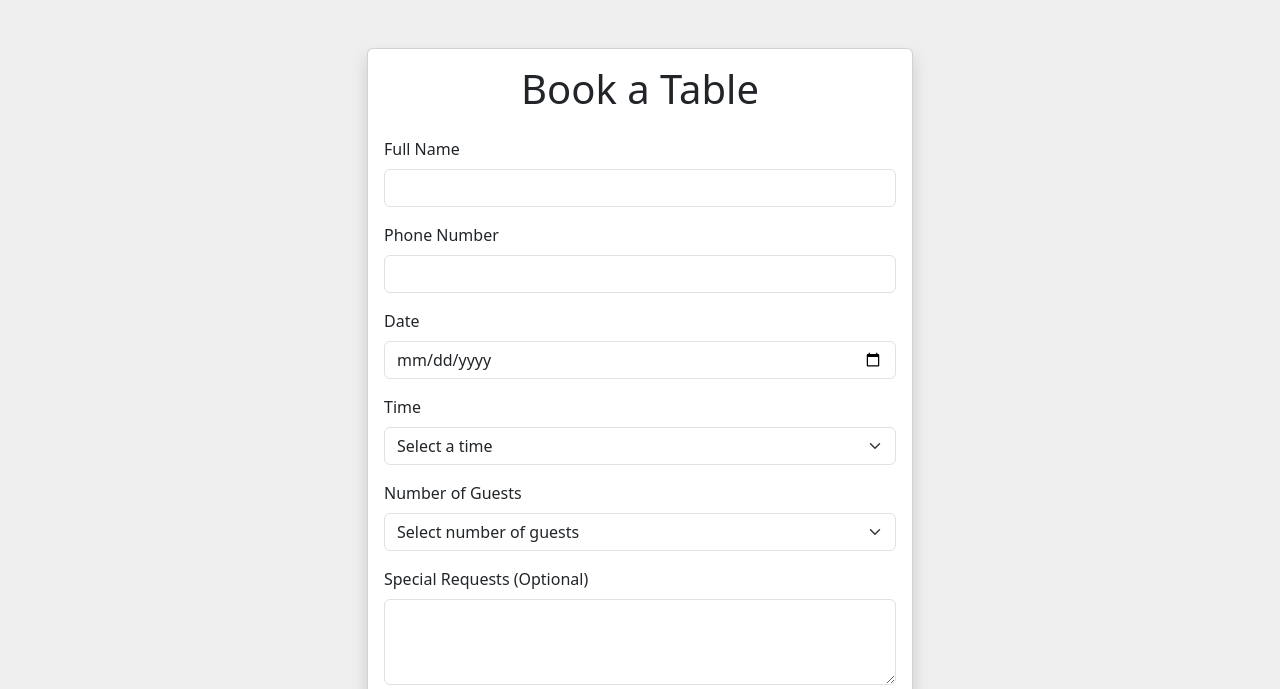
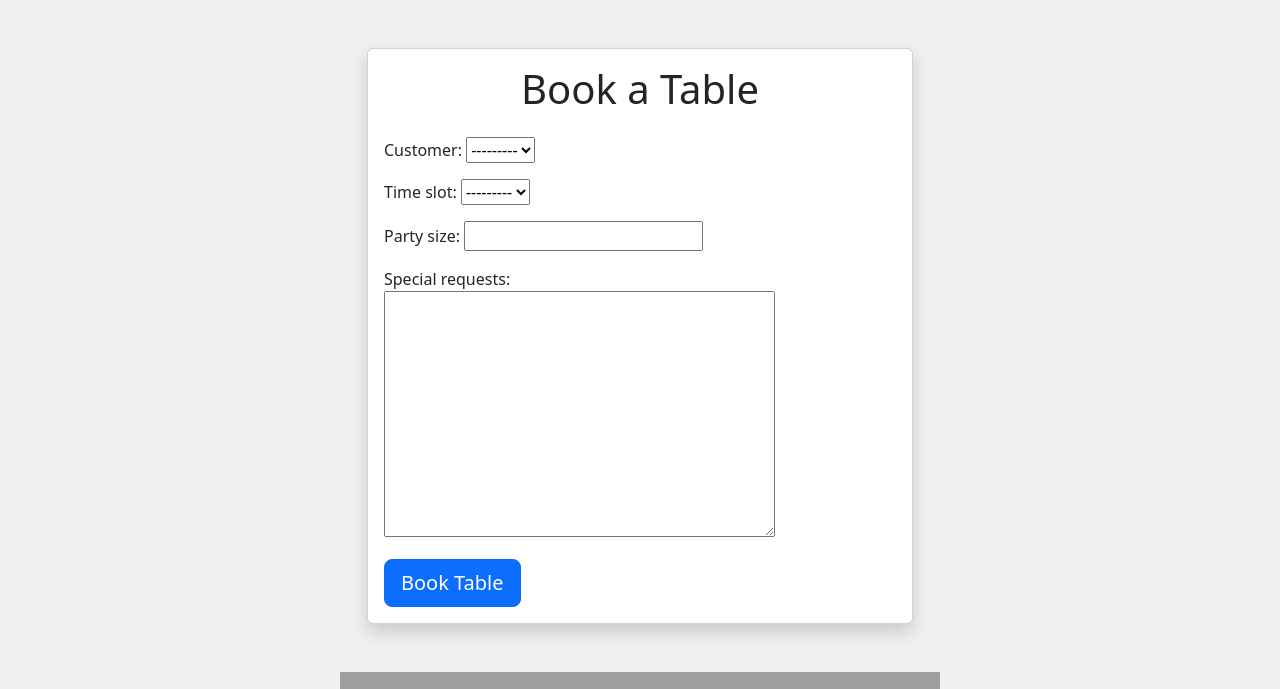
Before and after one commit to Pezz-x/The_Salt_and_Shell, a Django app: page /bookings/create/ in a window 1280 px wide. Shown: the part 56-745 px from the top of the page. Run offline with Django 5.2, Linux system fonts and the light colour scheme; data that the repository does not hold is empty; some libraries are stand-ins or nearby versions; grey boxes are pictures that could not be loaded.

Commit message:
REFINE: Simplify booking form by switching to model fields

```diff
--- a/bookings/templates/booking_form.html
+++ b/bookings/templates/booking_form.html
@@ -8,68 +8,11 @@
             <div class="card shadow">
                 <div class="card-body">
                     <h1 class="card-title text-center mb-4">Book a Table</h1>
-
-                    <form method="post">
-                        {% csrf_token %}
-
-                        <div class="mb-3">
-                            <label for="name" class="form-label">Full Name</label>
-                            <input type="text" class="form-control" id="name" name="name" required />
-                        </div>
-
-                        <div class="mb-3">
-                            <label for="phone" class="form-label">Phone Number</label>
-                            <input type="tel" class="form-control" id="phone" name="phone" required />
-                        </div>
-
-                        <div class="mb-3">
-                            <label for="date" class="form-label">Date</label>
-                            <input type="date" class="form-control" id="date" name="date" required />
-                        </div>
-
-                        <div class="mb-3">
-                            <label for="time" class="form-label">Time</label>
-                            <select class="form-select" id="time" name="time" required>
-                                <option value="">Select a time</option>
-                                <option value="17:00">5:00 PM</option>
-                                <option value="17:30">5:30 PM</option>
-                                <option value="18:00">6:00 PM</option>
-                                <option value="18:30">6:30 PM</option>
-                                <option value="19:00">7:00 PM</option>
-                                <option value="19:30">7:30 PM</option>
-                                <option value="20:00">8:00 PM</option>
-                                <option value="20:30">8:30 PM</option>
-                                <option value="21:00">9:00 PM</option>
-                            </select>
-                        </div>
-
-                        <div class="mb-3">
-                            <label for="guests" class="form-label">Number of Guests</label>
-                            <select class="form-select" id="guests" name="guests" required>
-                                <option value="">Select number of guests</option>
-                                <option value="1">1 Guest</option>
-                                <option value="2">2 Guests</option>
-                                <option value="3">3 Guests</option>
-                                <option value="4">4 Guests</option>
-                                <option value="5">5 Guests</option>
-                                <option value="6">6 Guests</option>
-                                <option value="7">7 Guests</option>
-                                <option value="8">8 Guests</option>
-                            </select>
-                        </div>
-
-                        <div class="mb-3">
-                            <label for="special_requests" class="form-label">Special Requests (Optional)</label>
-                            <textarea class="form-control" id="special_requests" name="special_requests"
-                                rows="3"></textarea>
-                        </div>
-
-                        <div class="d-grid">
-                            <button type="submit" class="btn btn-primary btn-lg">
-                                Book Table
-                            </button>
-                        </div>
-                    </form>
+                        <form method="post">
+                            {% csrf_token %}
+                            {{ form.as_p }}
+                            <button type="submit" class="btn btn-primary btn-lg">Book Table</button>
+                        </form>
                 </div>
             </div>
         </div>
```
